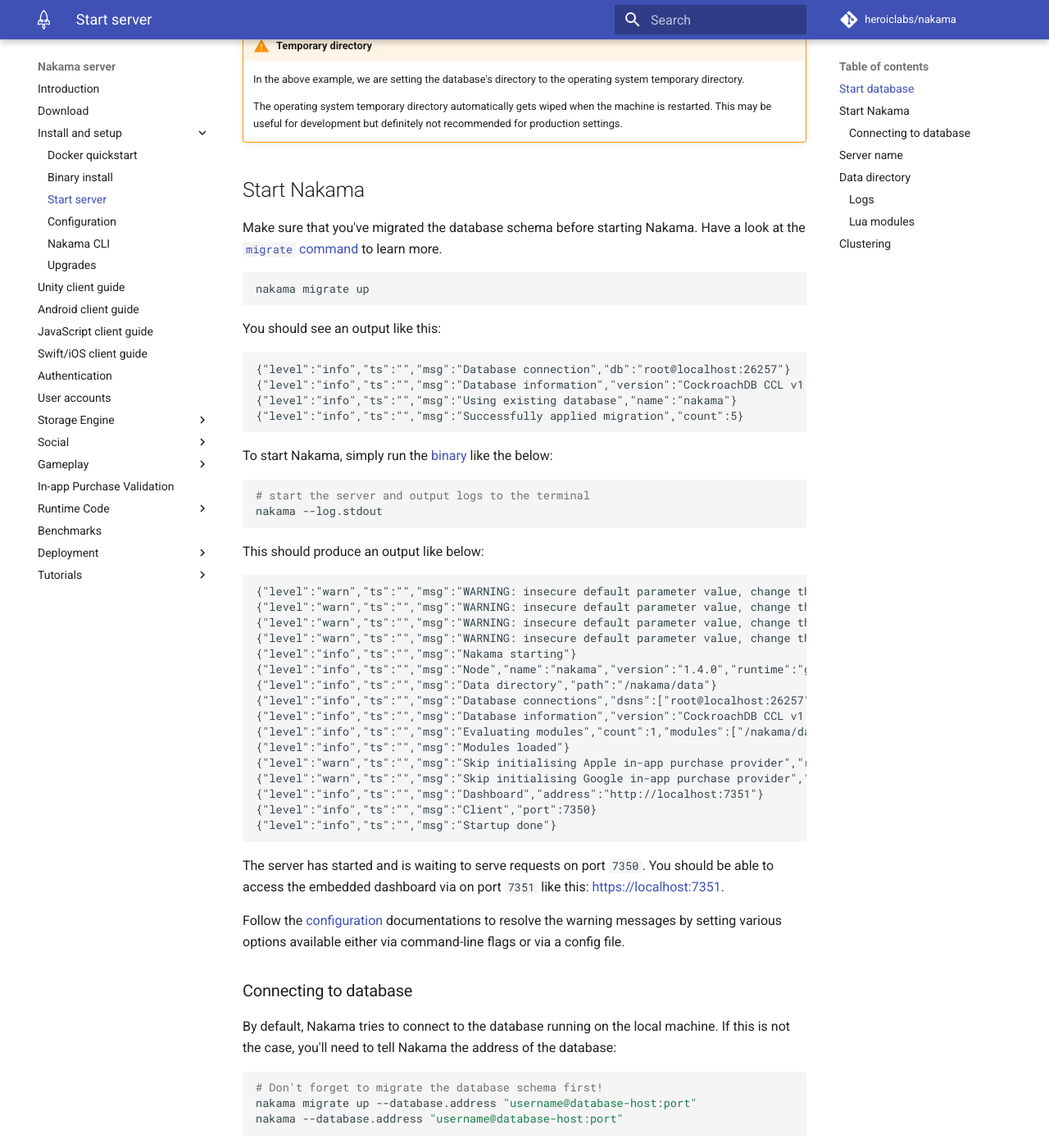
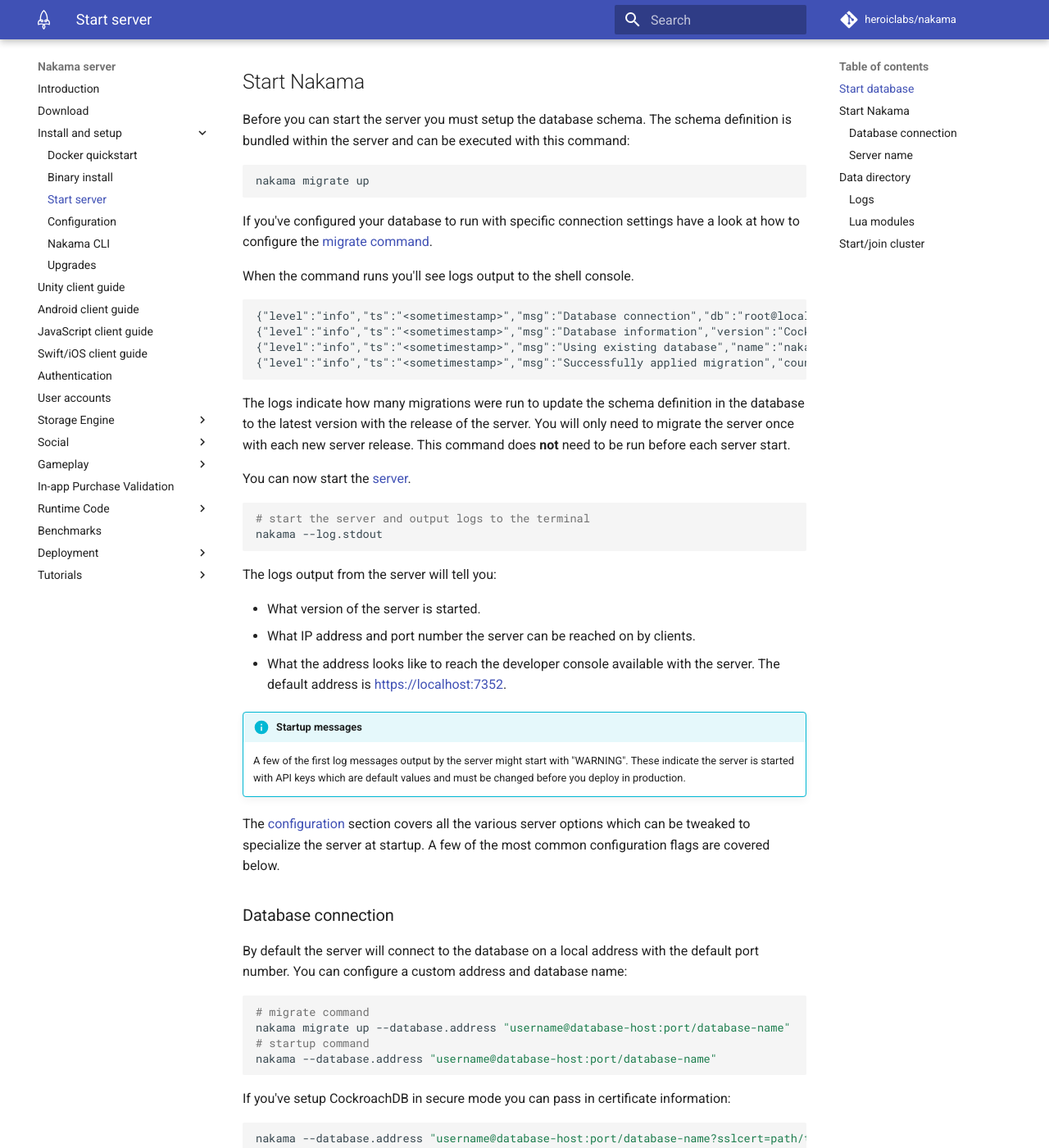
Before and after one commit to heroiclabs/nakama-docs, an MkDocs documentation site: the page built from docs/install-start-server.md, in a window 1280 px wide and 1400 px high, scrolled down 521 px. Shown: the whole window at 82% size. Built offline with MkDocs 1.6.1 and Material for MkDocs 9.7.7, drawn with Linux system fonts in a browser that asks for light colours; comment, search, counter and statistics services are not loaded; old or Windows-style settings are respelled for this version of MkDocs; some of the changed text lies outside the part shown.

Commit message:
Update docs with review changes.

````diff
--- a/docs/install-start-server.md
+++ b/docs/install-start-server.md
@@ -1,94 +1,78 @@
 # Start server
 
-Once you've installed Nakama either via Binary install or Docker, it's simple to start a Nakama server instance.
+You can install Nakama as a binary or with Docker. If you plan to use Docker with development or deployment have a look at the [Docker Quickstart](install-docker-quickstart.md#running-nakama).
 
-If you are using Docker, have a look at [this section](install-docker-quickstart.md#running-nakama) to run Nakama.
+With the server downloaded or accessible you can start it. You must first start the database server.
 
 ## Start database
 
-To start Nakama, you'll need to start the CockroachDB database. This can be done by simply running the following command:
+You can start the database server with this command:
 
 ```sh
-cockroach start --background --insecure path="/tmp/cockroach"
+cockroach start --background --insecure path="./cdb-store1/"
 ```
 
-This will start CockroachDB in the background, on port `26257` and sets the data directory for the database to the temporary directory. For more info, follow [this documentation](https://www.cockroachlabs.com/docs/stable/start-a-local-cluster.html).
-
-!!! warning "Temporary directory"
-    In the above example, we are setting the database's directory to the operating system temporary directory.
-
-    The operating system temporary directory automatically gets wiped when the machine is restarted. This may be useful for development but definitely not recommended for production settings.
+This will start CockroachDB in the background, on port `26257` and sets the data directory for the database to the folder "cdb-store1" within the current working directory of the shell environment. For more examples have a look at the [database documentation](https://www.cockroachlabs.com/docs/stable/start-a-local-cluster.html).
 
 ## Start Nakama
 
-Make sure that you've migrated the database schema before starting Nakama. Have a look at the [`migrate` command](install-server-cli.md#migrate) to learn more.
+Before you can start the server you must setup the database schema. The schema definition is bundled within the server and can be executed with this command:
 
 ```sh
 nakama migrate up
 ```
 
-You should see an output like this:
+If you've configured your database to run with specific connection settings have a look at how to configure the [migrate command](install-server-cli.md#migrate).
+
+When the command runs you'll see logs output to the shell console.
 
 ```
-{"level":"info","ts":"","msg":"Database connection","db":"root@localhost:26257"}
-{"level":"info","ts":"","msg":"Database information","version":"CockroachDB CCL v1.1.2"}
-{"level":"info","ts":"","msg":"Using existing database","name":"nakama"}
-{"level":"info","ts":"","msg":"Successfully applied migration","count":5}
+{"level":"info","ts":"<sometimestamp>","msg":"Database connection","db":"root@localhost:26257"}
+{"level":"info","ts":"<sometimestamp>","msg":"Database information","version":"CockroachDB CCL v1.1.5"}
+{"level":"info","ts":"<sometimestamp>","msg":"Using existing database","name":"nakama"}
+{"level":"info","ts":"<sometimestamp>","msg":"Successfully applied migration","count":1}
 ```
 
-To start Nakama, simply run the [binary](install-binary.md) like the below:
+The logs indicate how many migrations were run to update the schema definition in the database to the latest version with the release of the server. You will only need to migrate the server once with each new server release. This command does __not__ need to be run before each server start.
+
+You can now start the [server](install-binary.md).
 
 ```sh
 # start the server and output logs to the terminal
 nakama --log.stdout
 ```
 
-This should produce an output like below:
-```
-{"level":"warn","ts":"","msg":"WARNING: insecure default parameter value, change this for production!","param":"socket.server_key"}
-{"level":"warn","ts":"","msg":"WARNING: insecure default parameter value, change this for production!","param":"session.encryption_key"}
-{"level":"warn","ts":"","msg":"WARNING: insecure default parameter value, change this for production!","param":"session.udp_key"}
-{"level":"warn","ts":"","msg":"WARNING: insecure default parameter value, change this for production!","param":"runtime.http_key"}
-{"level":"info","ts":"","msg":"Nakama starting"}
-{"level":"info","ts":"","msg":"Node","name":"nakama","version":"1.4.0","runtime":"go1.9"}
-{"level":"info","ts":"","msg":"Data directory","path":"/nakama/data"}
-{"level":"info","ts":"","msg":"Database connections","dsns":["root@localhost:26257"]}
-{"level":"info","ts":"","msg":"Database information","version":"CockroachDB CCL v1.1.2"}
-{"level":"info","ts":"","msg":"Evaluating modules","count":1,"modules":["/nakama/data/modules/pokeapi.lua"]}
-{"level":"info","ts":"","msg":"Modules loaded"}
-{"level":"warn","ts":"","msg":"Skip initialising Apple in-app purchase provider","reason":"Missing password"}
-{"level":"warn","ts":"","msg":"Skip initialising Google in-app purchase provider","reason":"Missing package name"}
-{"level":"info","ts":"","msg":"Dashboard","address":"http://localhost:7351"}
-{"level":"info","ts":"","msg":"Client","port":7350}
-{"level":"info","ts":"","msg":"Startup done"}
+The logs output from the server will tell you:
+
+* What version of the server is started.
+* What IP address and port number the server can be reached on by clients.
+* What the address looks like to reach the developer console available with the server. The default address is [https://localhost:7352](https://localhost:7352).
+
+!!! info "Startup messages"
+    A few of the first log messages output by the server might start with "WARNING". These indicate the server is started with API keys which are default values and must be changed before you deploy in production.
+
+The [configuration](install-configuration.md) section covers all the various server options which can be tweaked to specialize the server at startup. A few of the most common configuration flags are covered below.
+
+### Database connection
+
+By default the server will connect to the database on a local address with the default port number. You can configure a custom address and database name:
+
+```sh
+# migrate command
+nakama migrate up --database.address "username@database-host:port/database-name"
+# startup command
+nakama --database.address "username@database-host:port/database-name"
 ```
 
-The server has started and is waiting to serve requests on port `7350`. You should be able to access the embedded dashboard via on port `7351` like this:
-[https://localhost:7351](https://localhost:7351).
-
-Follow the [configuration](install-configuration.md) documentations to resolve the warning messages by setting various options available either via command-line flags or via a config file.
-
-### Connecting to database
-
-By default, Nakama tries to connect to the database running on the local machine. If this is not the case, you'll need to tell Nakama the address of the database:
+If you've setup CockroachDB in secure mode you can pass in certificate information:
 
 ```sh
-# Don't forget to migrate the database schema first!
-nakama migrate up --database.address "username@database-host:port"
-nakama --database.address "username@database-host:port"
+nakama --database.address "username@database-host:port/database-name?sslcert=path/to/cert.der&sslkey=path/to/somekey.key.pk8&sslmode=require"
 ```
 
-If you are running the database in the secure mode (unlike above), you'll need to pass the certificate information to Nakama like this:
+### Server name
 
-```sh
-nakama --database.address "username@database-host:port/?sslcert=path/to/cert.der&sslkey=path/to/somekey.key.pk8&sslmode=require"
-```
-
-## Server name
-
-The server produces a unique random name each time it is ran. This is essential for identifying the server when running multiple instances as a cluster on a single node.
-
-If you'd like to set the instance name manually, simply pass that in using command line flags when starting Nakama:
+The server uses a unique random name each time it is started. This is essential for identifying the server when running multiple instances as part of a cluster or on a single node. You can set the server name for logs and other output to be same each time it's run.
 
 ```sh
 nakama --name "nakama1"
@@ -96,19 +80,19 @@
 
 ## Data directory
 
-The `data` directory of Nakama is where Nakama stores various working files. This includes a log directory, Lua modules directory and more. By default, the `data` directory is created in your current working directory where you started Nakama from.
+The `data` directory of Nakama is where Nakama stores various working files. This includes a log folder, Lua modules folder, and more. By default, the `data` directory is created in your current working directory of the shell console.
 
 ### Logs
 
-Nakama writes all logs to a file in the data directory. The log file name is the name of the server instance as explained above.
+Nakama writes all logs to a file in the data directory. The log file name is the name of the server instance.
 
-By default Nakama logs messages with level `INFO`, `WARN` and `ERROR`. However for debugging purposes you can turn up the log level:
+By default Nakama logs messages with level "INFO", "WARN" and "ERROR". However for development purposes it can be useful to turn up the log level:
 
 ```sh
 nakama --log.verbose
 ```
 
-If you want to avoid writing the logs to disk (e.g. you use Docker or an orchestration system), simply run Nakama with the following flag:
+Logs can be redirected to standard output in the shell console if you prefer. They will not be written to a file with this flag set.
 
 ```sh
 nakama --log.stdout
@@ -116,41 +100,38 @@
 
 ### Lua modules
 
-On server start, Nakama scans the Lua modules directory for any files with a `.lua` extension. It will then attempt to parse and evaluate those modules. You should see a list of loaded modules in the server output.
+At startup the server walks the modules directory for all files which end in ".lua". These modules are then parsed and evaluated before they are cached as VM instructions for the server to run. You'll see a list of modules found by the server in the log output.
 
-By default the Lua modules directory is in the data directory (`./data/modules`). You can override this via a config flag like below:
+The default location of modules is the "modules" folder within the data directory ("./data/modules"). You can override this with your own location for Lua modules.
 
 ```sh
 nakama --runtime.path "path/to/modules"
 ```
 
-You'll see the list of found and loaded modules when the server starts. In the above example, we have a Lua module called `pokeapi.lua` that is found and evaluated during server startup.
-
-## Clustering
+## Start/join cluster
 
 !!! tip "Nakama Enterprise Only"
-    The following sections is only applicable to Nakama Enterprise version of the Nakama server.
+    The following commands are used with Nakama Enterprise. The enterprise version offers multi-server scale out for realtime chat, multiplayer, presence events, notifications, streams, and session management. You can start a cluster locally on your development machine with an [enterprise license](https://heroiclabs.com/nakama-enterprise). The [Managed Cloud](https://heroiclabs.com/managed-cloud) service we offer already runs our enterprise version.
 
-    Nakama is designed to run in production as a highly available cluster. You can start a cluster locally on your development machine if you’re running [Nakama Enterprise](https://heroiclabs.com/nakama-enterprise). In production you can use either Nakama Enterprise or our [Managed Cloud](https://heroiclabs.com/managed-cloud) service.
+The clustered version of Nakama server builds in gossip, node awareness, state replication, and multi-node message routing. It uses state of the art distributed systems features to offer a simple scale out model.
 
-We've worked very hard to make sure the clustering technology built-in to Nakama Enterprise is the best in class available while making sure that interactions with the server remain as simple as possible.
-
-Nakama Enterprise is able to find nodes in a cluster automatically and join the cluster if one exists. If not, it will create a new cluster and can accept new nodes at any point.
-
-You can simply start Nakama Enteprise in the same manner as you'd start Nakama Open-source:
+An enterprise server will join a cluster if one is already known to the instance it joins or create a new cluster.
 
 ```sh
 nakama --log.stdout --name "nakama1"
 ```
 
-You can then start a second Nakama server and join the first server like this:
+You can start a second node and join the cluster.
 
 ```sh
 nakama --log.stdout --name "nakama2" --cluster.join "localhost:7352"
 ```
 
-If you are running both instances on the same machine:
+If you'd like to run both instances on the same machine you must also give each server unique ports to listen on.
 
 ```sh
-nakama --log.stdout --name "nakama2" --cluster.join "localhost:7352" --socket.port 7360 --dashboard.port 7361 --cluster.gossip_bindport 7362 --cluster.rpc_port 7363
+# node 1
+nakama --name "nakama1"
+# node 2
+nakama --name "nakama2" --cluster.join "localhost:7352" --socket.port 7360 --dashboard.port 7361 --cluster.gossip_bindport 7362 --cluster.rpc_port 7363
 ```
````
Also changed, not shown: docs/install-configuration.md (+1 -1 lines), docs/storage-access-controls.md (+16 -14 lines).
